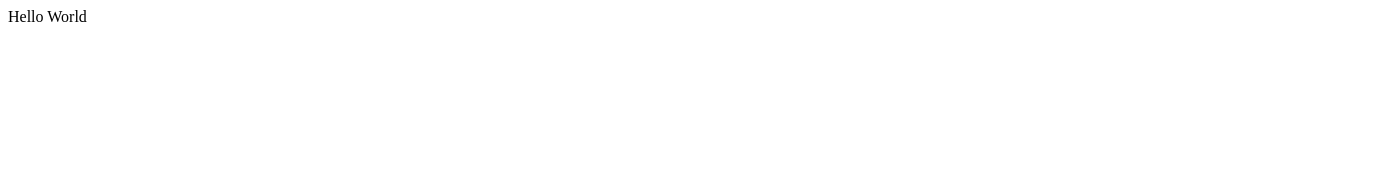
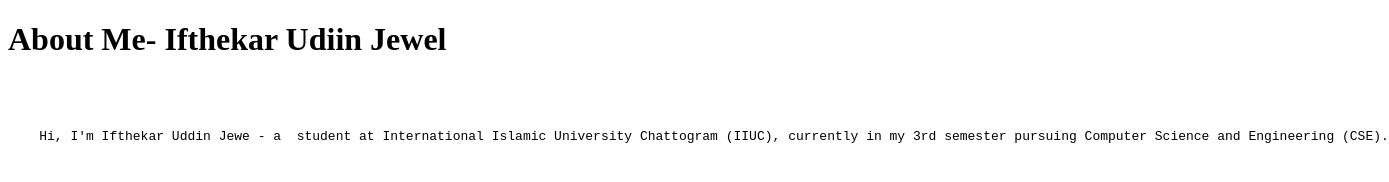
Before and after one commit to Ifthekar100/First-repo, a plain HTML site: page index.html in a window 1280 px wide. Shown: the whole page, 1389 px wide, since content can reach past the window. Drawn offline with Linux system fonts and the light colour scheme.

Commit message:
Practicing

```diff
--- a/index.html
+++ b/index.html
@@ -1 +1,16 @@
-<p> Hello World </p>
+<!DOCTYPE html>
+<html lang="en">
+<head>
+    <meta charset="UTF-8">
+    <meta name="viewport" content="width=device-width, initial-scale=1.0">
+    <title>My First Page</title>
+</head>
+<body>
+    <h1>About Me- Ifthekar Udiin Jewel </h1>
+    <br>
+    <br>
+    <pre>
+    Hi, I'm Ifthekar Uddin Jewe - a  student at International Islamic University Chattogram (IIUC), currently in my 3rd semester pursuing Computer Science and Engineering (CSE).
+    </pre>
+</body>
+</html>
```
Also changed, not shown: 1 other file.
